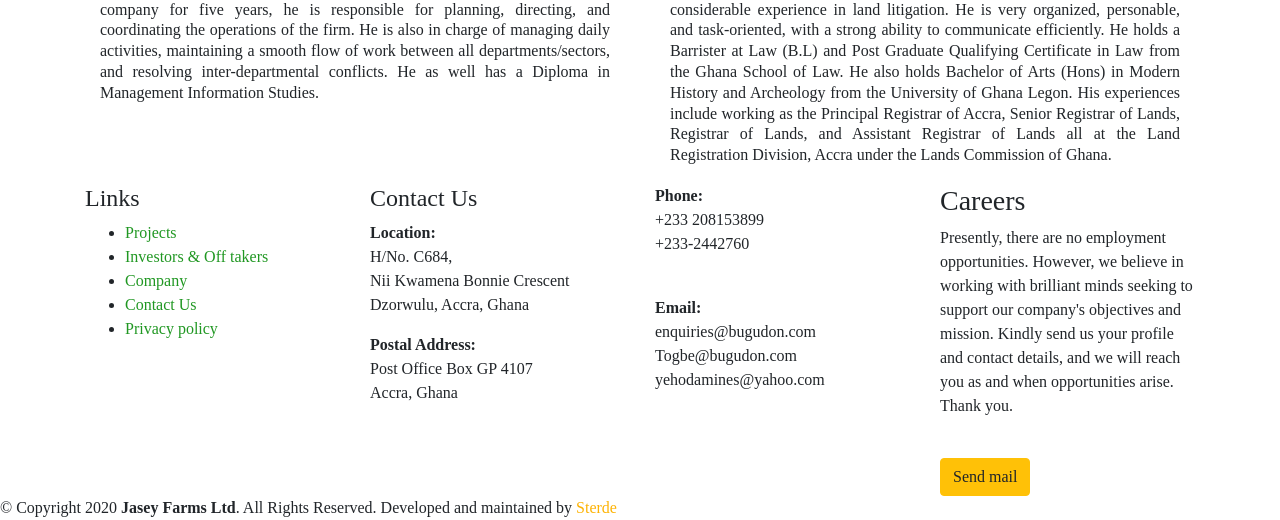
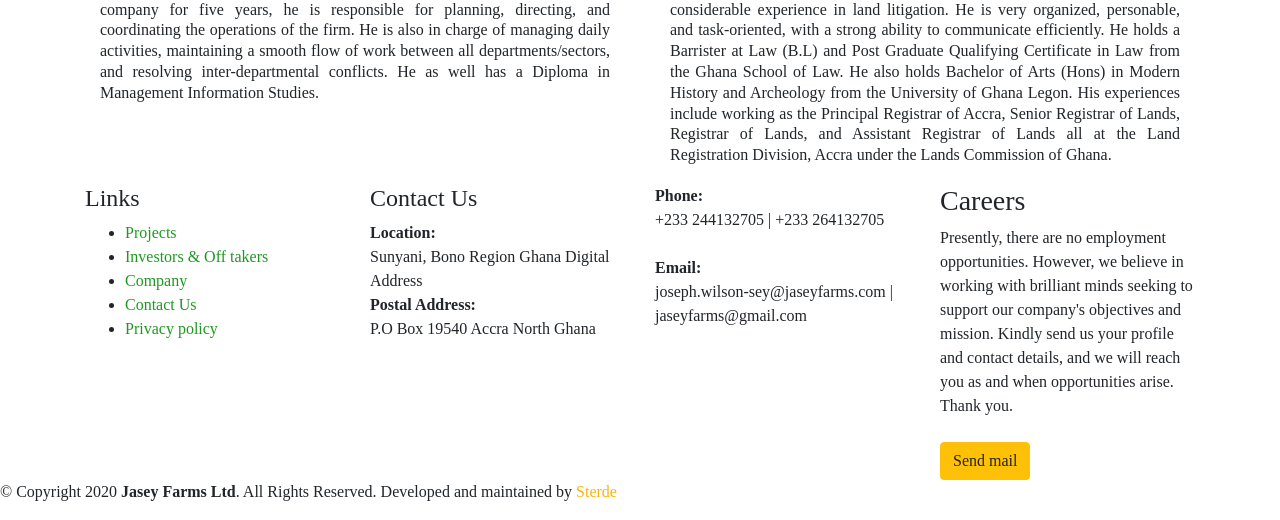
Before and after one commit to RDjarbeng/jaseyfarms-gatsby, a Gatsby site: page /company in a window 1280 px wide. Shown: the part 2237-2757 px from the top of the page. Built offline with nearby package versions, Linux system fonts and the light colour scheme; Gatsby itself is replaced by a stand-in of ours.

Commit message:
Updated file names for product section, separated data from design in footer

```diff
--- a/src/components/Footer/Footer.js
+++ b/src/components/Footer/Footer.js
@@ -24,13 +24,16 @@
           <div className="col-lg-3 col-md-6 footer-contact">
             <h4>Contact Us</h4>
                 <p><strong>Location:</strong><br />
-                  {<ReactMarkdownWithHtml children={data.locationInfo} allowDangerousHtml />}
+                  <div>{data.locationInfo}</div>
+                  {/* {<ReactMarkdownWithHtml children={data.locationInfo} allowDangerousHtml />} */}
             {/* H/No. C684 <br />
             Nii Kwamena Bonnie Crescent<br />
             Dzorwulu, Accra, Ghana<br /><br /> */}
 
                   <strong>Postal Address:</strong> <br />
-                  {<ReactMarkdownWithHtml children={data.postalInfo} allowDangerousHtml />}
+                  {/* {<ReactMarkdownWithHtml children={data.postalInfo} allowDangerousHtml />}
+                   */}
+                  <div>{data.postalInfo}</div>
               <br />
             </p>
 
@@ -40,16 +43,18 @@
 
             <div>
                   <strong className="font-weight-bold">Phone:</strong>
-                  {<ReactMarkdownWithHtml children={data.phoneInfo} allowDangerousHtml />}
+                  <div>{data.phoneInfo}</div>
                   <br />
                   <strong>Email:</strong><br />
-                  {<ReactMarkdownWithHtml children={data.emailInfo} allowDangerousHtml />}
+                  <div> {data.emailInfo} </div>
             </div>
           </div>
 
           <div className="col-lg-3 col-md-6 footer-info">
             <h3> Careers</h3>
-                {<ReactMarkdownWithHtml children={data.careers} allowDangerousHtml />}
+                <div>
+                  {data.careers}
+                </div>
             <br />
 
             {/* <a href="contact.html" className="text-dark" > </a>*/}
--- a/src/components/Home/ProjectBenefits.js
+++ b/src/components/Home/ProductBenefits.js
@@ -2,7 +2,7 @@
 import SectionTitle from './SectionTitle';
 import BenefitCards from './BenefitCards';
 
-export default function ProjectBenefits(){
+export default function ProductBenefits(){
     return(
         <section id="projects-benefits" className="" style={{borderTop: '2px solid black'}}>
             <div className="container project-con section-title-2">
--- a/src/components/Home/ProjectCards.js
+++ b/src/components/Home/ProductCards.js
@@ -4,7 +4,7 @@
 import ReactMarkdownWithHtml from "react-markdown/with-html";
 
 
-export default function ProjectCards(props) {
+export default function ProductCards() {
   return (
     <div className="row pt-2 pb-3 shadow mb-2">
       <div className="col-md-4 px-3 pb-2 ">
--- a/src/components/Home/ProjectSection.js
+++ b/src/components/Home/ProductSection.js
@@ -1,11 +1,11 @@
 import React from 'react';
 import SectionTitle from './SectionTitle';
-import ProjectCards from './ProjectCards';
+import ProductCards from './ProductCards';
 import { graphql, useStaticQuery } from 'gatsby'
 
 
 
-export default function ProjectSection() {
+export default function ProductSection() {
   const data = useStaticQuery(graphql`
       query{
         allMarkdownRemark(filter: {fileAbsolutePath: {regex: "/content/HomeProjects/i"}}, sort: {fields: frontmatter___title}) {
@@ -29,7 +29,7 @@
             title="Our Products"
             subtitle="We highly recommend you place an order by using the option below:"
             />
-            <ProjectCards content ={projects} />
+          <ProductCards content ={projects} />
           </div>
         </section>
     );
--- a/src/content/contactData.json
+++ b/src/content/contactData.json
@@ -1,9 +1,9 @@
 {
     "helptext" :"This is also used in the contact information at the bottom of the page",
-    "locationInfo": "H/No. C684, <br />Nii Kwamena Bonnie Crescent Dzorwulu, Accra, Ghana",
-    "postalInfo": "Post Office Box GP 4107<br /> Accra, Ghana",
-    "emailInfo": "enquiries@bugudon.com<br /> Togbe@bugudon.com<br /> yehodamines@yahoo.com",
-    "phoneInfo": "+233 208153899 <br> +233-2442760",
+    "locationInfo": "Sunyani, Bono Region Ghana Digital Address",
+    "postalInfo": "P.O Box 19540 Accra North Ghana",
+    "emailInfo": "joseph.wilson-sey@jaseyfarms.com | jaseyfarms@gmail.com",
+    "phoneInfo": "+233 244132705 | +233 264132705",
     "image1": "/img/contact_1.png",
     "image2": "/img/mining-440743_1280smaller.jpg",
     "image3": "/img/paddle-wheel-1051962_1280smaller.png",
```
Also changed, not shown: src/components/Home/Home.js (+5 -5 lines).
